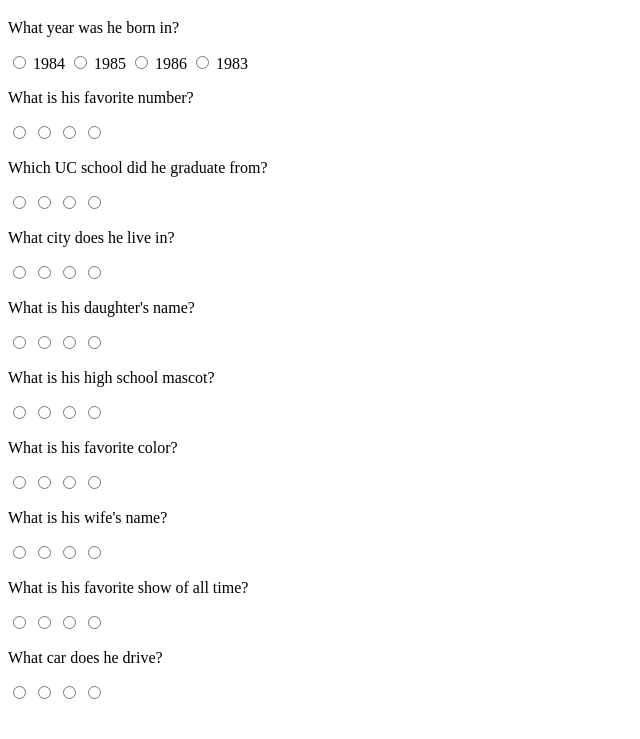
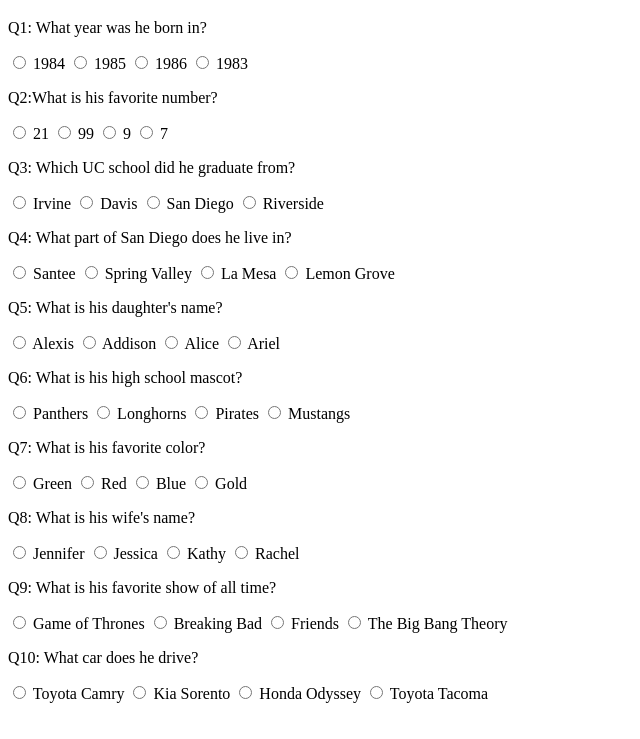
Before and after one commit to jhlmai/TriviaGame, a plain HTML site: page index.html in a window 1280 px wide. Shown: the part 61-800 px from the top of the page, without its empty margins (0-640 px from the left). Drawn offline with nearby package versions, Linux system fonts and the light colour scheme.

```diff
--- a/index.html
+++ b/index.html
@@ -4,13 +4,34 @@
         <meta charset="UTF-8">
         <meta name="iewport" content="width=device-width, initial-scale=1.0">
         <meta http-equiv="X-UA-Compatible" content="ie=edge">
-    <title>Document</title>
+        <script
+        src="https://code.jquery.com/jquery-3.2.1.min.js"
+        integrity="sha256-hwg4gsxgFZhOsEEamdOYGBf13FyQuiTwlAQgxVSNgt4="
+        crossorigin="anonymous"></script>
+        <title>JOHN MAI</title>
     </head>
     <body>
+
+        <!--    What to include -->
+        <!-- start button that hides all of the questions until clicked, then button disappears and questions appear -->
+        <!-- Timer with time remaining of ?? seconds -->
+        <!-- Create 10 trivia questions that has header line -->
+        <!-- only one choice can be selected at a time -->
+        <!-- when the timer is up, new screen appears showing:  -->
+        <!-- All Done! text -->
+        <!-- Correct answers: return number -->
+        <!-- Incorrect Answers: return number -->
+        <!-- Unanswered: return number -->
+        <!--    if you have time, make a percentage display. -->
+
+
+        <!-- header -->
         <h1 id"header">How well do you know John Mai??</h1>
 
+
+    <!-- questions and radio buttons -->
     <div class="some-class">
-        <p id="question1">What year was he born in?</p>
+        <p id="question1">Q1: What year was he born in?</p>
             <input type="radio" class="radio" name="q1" value="a" id="a" />
             <label for="y">1984</label>
             <input type="radio" class="radio" name="q1" value="b" id="b" />
@@ -19,87 +40,87 @@
             <label for="y">1986</label>
             <input type="radio" class="radio" name="q1" value="d" id="d" />
             <label for="z">1983</label>
-            <p id="question2">What is his favorite number?</p>
+            <p id="question2">Q2:What is his favorite number?</p>
             <input type="radio" class="radio" name="q2" value="a" id="a" />
-            <label for="y"></label>
+            <label for="y">21</label>
             <input type="radio" class="radio" name="q2" value="b" id="b" />
-            <label for="z"></label>
+            <label for="z">99</label>
             <input type="radio" class="radio" name="q2" value="c" id="c" />
-            <label for="y"></label>
+            <label for="y">9</label>
             <input type="radio" class="radio" name="q2" value="d" id="d" />
-            <label for="z"></label>
-            <p id="question3">Which UC school did he graduate from?</p>
+            <label for="z">7</label>
+            <p id="question3">Q3: Which UC school did he graduate from?</p>
             <input type="radio" class="radio" name="q3" value="a" id="a" />
-            <label for="y"></label>
+            <label for="y">Irvine</label>
             <input type="radio" class="radio" name="q3" value="b" id="b" />
-            <label for="z"></label>
+            <label for="z">Davis</label>
             <input type="radio" class="radio" name="q3" value="c" id="c" />
-            <label for="y"></label>
+            <label for="y">San Diego</label>
             <input type="radio" class="radio" name="q3" value="d" id="d" />
-            <label for="z"></label>
-            <p id="question2">What city does he live in?</p>
+            <label for="z">Riverside</label>
+            <p id="question4">Q4: What part of San Diego does he live in?</p>
             <input type="radio" class="radio" name="q4" value="a" id="a" />
-            <label for="y"></label>
+            <label for="y">Santee</label>
             <input type="radio" class="radio" name="q4" value="b" id="b" />
-            <label for="z"></label>
+            <label for="z">Spring Valley</label>
             <input type="radio" class="radio" name="q4" value="c" id="c" />
-            <label for="y"></label>
+            <label for="y">La Mesa</label>
             <input type="radio" class="radio" name="q4" value="d" id="d" />
-            <label for="z"></label>
-            <p id="question3">What is his daughter's name?</p>
+            <label for="z">Lemon Grove</label>
+            <p id="question5">Q5: What is his daughter's name?</p>
             <input type="radio" class="radio" name="q5" value="a" id="a" />
-            <label for="y"></label>
+            <label for="y">Alexis</label>
             <input type="radio" class="radio" name="q5" value="b" id="b" />
-            <label for="z"></label>
+            <label for="z">Addison</label>
             <input type="radio" class="radio" name="q5" value="c" id="c" />
-            <label for="y"></label>
+            <label for="y">Alice</label>
             <input type="radio" class="radio" name="q5" value="d" id="d" />
-            <label for="z"></label>
-            <p id="question2">What is his high school mascot?</p>
+            <label for="z">Ariel</label>
+            <p id="question6">Q6: What is his high school mascot?</p>
             <input type="radio" class="radio" name="q6" value="a" id="a" />
-            <label for="y"></label>
+            <label for="y">Panthers</label>
             <input type="radio" class="radio" name="q6" value="b" id="b" />
-            <label for="z"></label>
+            <label for="z">Longhorns</label>
             <input type="radio" class="radio" name="q6" value="c" id="c" />
-            <label for="y"></label>
+            <label for="y">Pirates</label>
             <input type="radio" class="radio" name="q6" value="d" id="d" />
-            <label for="z"></label>
-            <p id="question3">What is his favorite color?</p>
+            <label for="z">Mustangs</label>
+            <p id="question7">Q7: What is his favorite color?</p>
             <input type="radio" class="radio" name="q7" value="a" id="a" />
-            <label for="y"></label>
+            <label for="y">Green</label>
             <input type="radio" class="radio" name="q7" value="b" id="b" />
-            <label for="z"></label>
+            <label for="z">Red</label>
             <input type="radio" class="radio" name="q7" value="c" id="c" />
-            <label for="y"></label>
+            <label for="y">Blue</label>
             <input type="radio" class="radio" name="q7" value="d" id="d" />
-            <label for="z"></label>
-            <p id="question2">What is his wife's name?</p>
+            <label for="z">Gold</label>
+            <p id="question8">Q8: What is his wife's name?</p>
             <input type="radio" class="radio" name="q8" value="a" id="a" />
-            <label for="y"></label>
+            <label for="y">Jennifer</label>
             <input type="radio" class="radio" name="q8" value="b" id="b" />
-            <label for="z"></label>
+            <label for="z">Jessica</label>
             <input type="radio" class="radio" name="q8" value="c" id="c" />
-            <label for="y"></label>
+            <label for="y">Kathy</label>
             <input type="radio" class="radio" name="q8" value="d" id="d" />
-            <label for="z"></label>
-            <p id="question3">What is his favorite show of all time?</p>
+            <label for="z">Rachel</label>
+            <p id="question9">Q9: What is his favorite show of all time?</p>
             <input type="radio" class="radio" name="q9" value="a" id="a" />
-            <label for="y"></label>
+            <label for="y">Game of Thrones</label>
             <input type="radio" class="radio" name="q9" value="b" id="b" />
-            <label for="z"></label>
+            <label for="z">Breaking Bad</label>
             <input type="radio" class="radio" name="q9" value="c" id="c" />
-            <label for="y"></label>
+            <label for="y">Friends</label>
             <input type="radio" class="radio" name="q9" value="d" id="d" />
-            <label for="z"></label>
-            <p id="question2">What car does he drive?</p>
+            <label for="z">The Big Bang Theory</label>
+            <p id="question10">Q10: What car does he drive?</p>
             <input type="radio" class="radio" name="q10" value="a" id="a" />
-            <label for="y"></label>
+            <label for="y">Toyota Camry</label>
             <input type="radio" class="radio" name="q10" value="b" id="b" />
-            <label for="z"></label>
+            <label for="z">Kia Sorento</label>
             <input type="radio" class="radio" name="q10" value="c" id="c" />
-            <label for="y"></label>
+            <label for="y">Honda Odyssey</label>
             <input type="radio" class="radio" name="q10" value="d" id="d" />
-            <label for="z"></label>
+            <label for="z">Toyota Tacoma</label>
 
 
 
@@ -114,20 +135,6 @@
 
 
     <script>
-    // ---------------
-    // What to include
-    // ---------------
-    // start button that hides all of the questions until clicked, then button disappears and questions appear
-    // Timer with time remaining of ?? seconds
-    // Create 5 trivia questions that has header line
-    // User has 4 choices to choose from on each question (use radio buttons CSS)
-    // only one choice can be selected at a time
-    // when the timer is up, new screen appears showing:
-    // All Done! text
-    // Correct answers: return number
-    // Incorrect Answers: return number
-    // Unanswered: return number
-    // --if you have time, make a percentage display.
 
 
 
```
Lines whose indentation alone changed are shown as unchanged.
